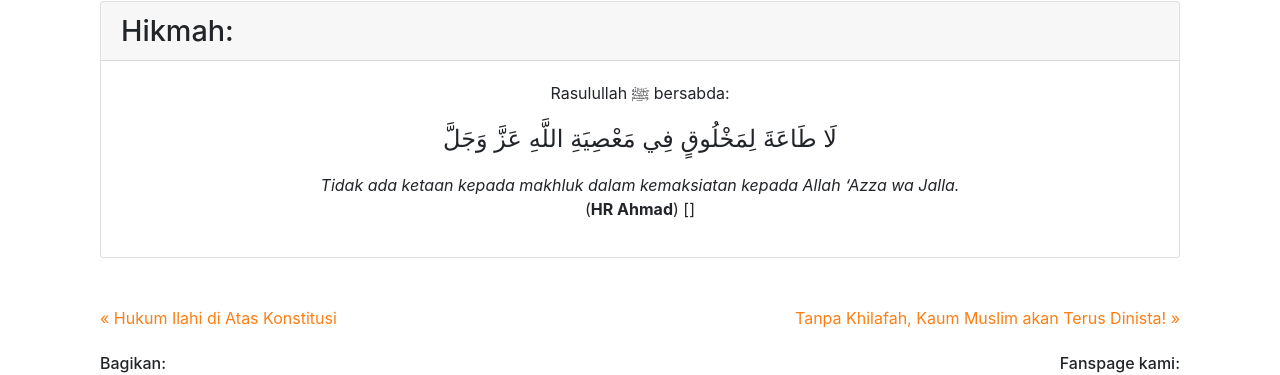
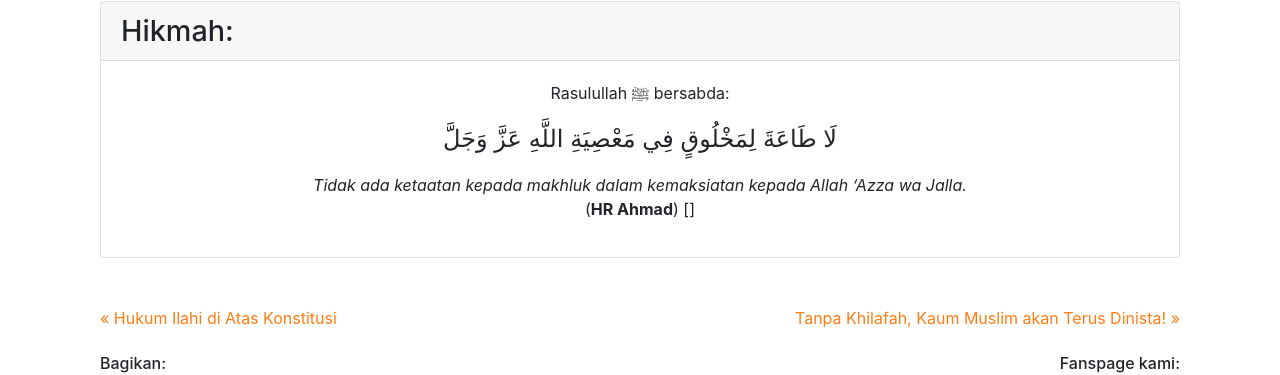
Before and after one commit to bandithijo/buletin-dakwah-kaffah, a Jekyll site: the page built from _posts/2020/2020-02-28-kepemimpinan-diktator.md, in a window 1280 px wide and 900 px high, scrolled down 3242 px. Shown: the part 296-671 px from the top of the window. Built offline with Jekyll 4.4.1, drawn with Linux system fonts in a browser that asks for light colours; nearby versions of some CDN libraries.

Commit message:
Buletin: Kepemimpinan Diktator | update Hikmah

```diff
--- a/_posts/2020/2020-02-28-kepemimpinan-diktator.md
+++ b/_posts/2020/2020-02-28-kepemimpinan-diktator.md
@@ -101,7 +101,7 @@ Bagaimana menyikapi kepemimpin diktator (*al-mulk al-jabri*) yang mencengkeram d
   </p>
 
   <p class="text-center">
-  <i>Tidak ada ketaan kepada makhluk dalam kemaksiatan kepada Allah ‘Azza wa Jalla.</i><br>
+  <i>Tidak ada ketaatan kepada makhluk dalam kemaksiatan kepada Allah ‘Azza wa Jalla.</i><br>
   (<b>HR Ahmad</b>) []
   </p>
   </div>
```
